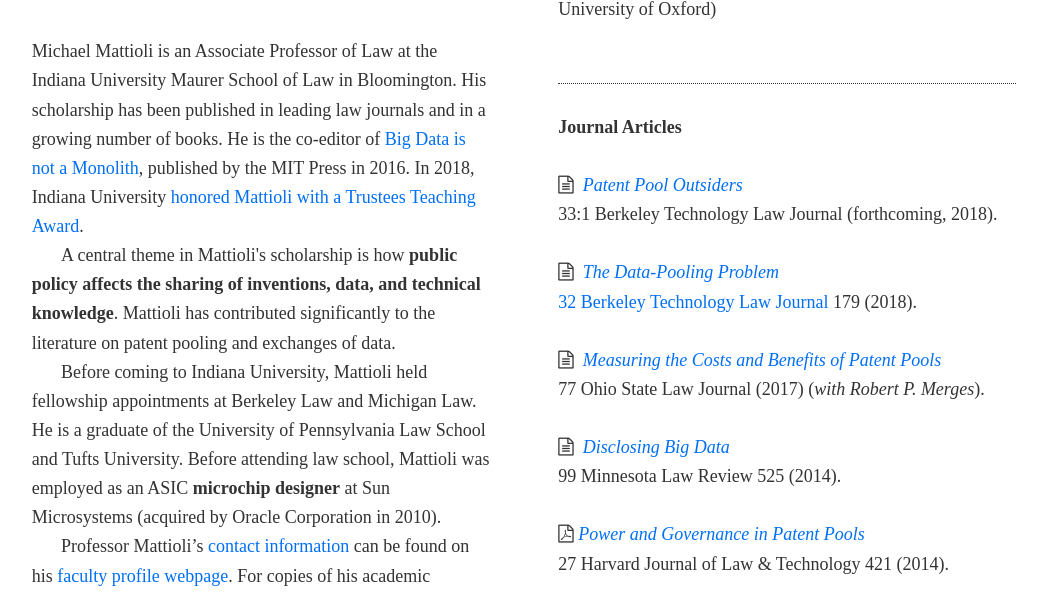
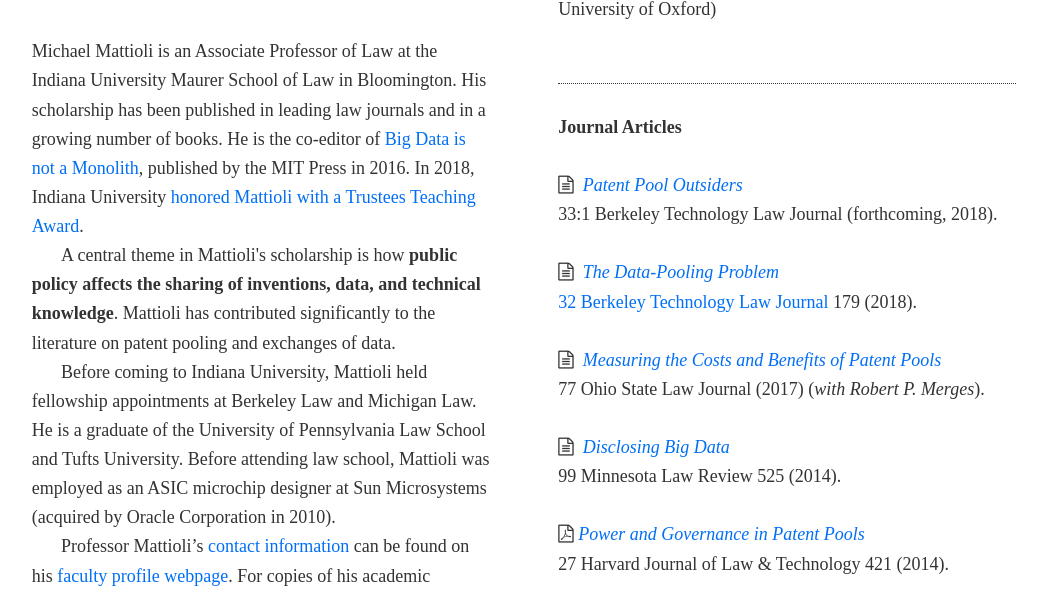
Before and after one commit to mikemattioli/mikemattioli.github.io, a plain HTML site: page index.html in a window 1280 px wide. Shown: the part 504-1096 px from the top of the page, without its empty margins (141-1183 px from the left). Drawn offline with nearby package versions, Linux system fonts and the light colour scheme.

Commit message:
Update index.html

```diff
--- a/index.html
+++ b/index.html
@@ -51,7 +51,7 @@
 
 		<div class="indent">A central theme in Mattioli's scholarship is how <span class="emphasis">public policy affects the sharing of inventions, data, and technical knowledge</span>. Mattioli has contributed significantly to the literature on patent pooling and exchanges of data.</div>
 
-			<div class="indent">Before coming to Indiana University, Mattioli held fellowship appointments at Berkeley Law and Michigan Law. He is a graduate of the University of Pennsylvania Law School and Tufts University. Before attending law school, Mattioli was employed as an ASIC <span class="emphasis">microchip designer</span> at Sun Microsystems (acquired by Oracle Corporation in 2010).</div>
+			<div class="indent">Before coming to Indiana University, Mattioli held fellowship appointments at Berkeley Law and Michigan Law. He is a graduate of the University of Pennsylvania Law School and Tufts University. Before attending law school, Mattioli was employed as an ASIC microchip designer at Sun Microsystems (acquired by Oracle Corporation in 2010).</div>
 
 			<div class="indent">Professor Mattioli&rsquo;s <a href="http://info.law.indiana.edu/faculty-research/faculty-staff/profiles/faculty/mattioli-michael.shtml">contact information</a> can be found on his <a href="http://info.law.indiana.edu/faculty-research/faculty-staff/profiles/faculty/mattioli-michael.shtml">faculty profile webpage</a>.&nbsp;For copies of his academic publications, visit <a href="http://ssrn.com/author=594565">Michael Mattioli&rsquo;s Author Page at the Social Science Research Network (SSRN)</a>. For published copies, visit Westlaw, HeinOnline, or check the links on this page. Connect with <a href="https://twitter.com/michaelmattioli">@michaelmattioli</a> on Twitter. &diams;</div>
 
```
